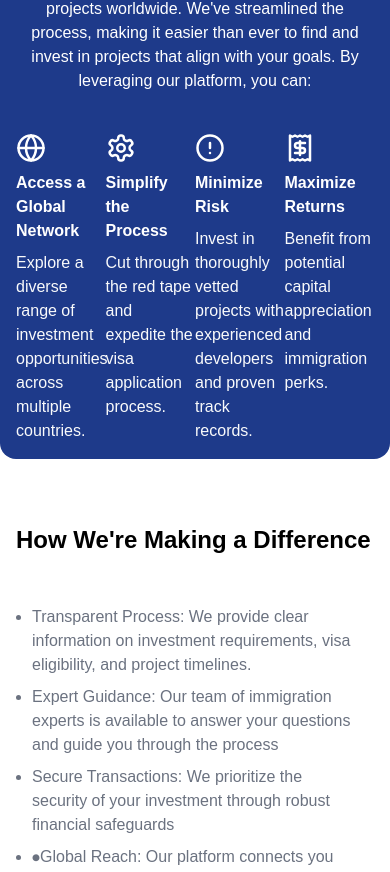
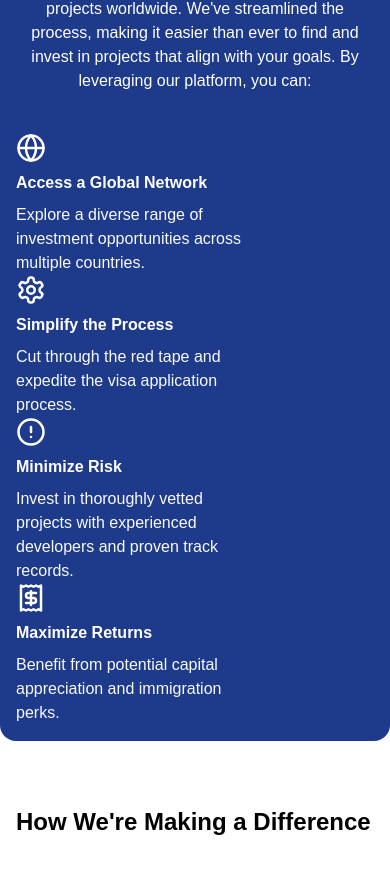
Before and after one commit to Practice-AZ400abc/podopen123, a Next.js app: page /OurStory in a window 390 px wide. Shown: the part 1797-2669 px from the top of the page. Built offline with nearby package versions, Linux system fonts and the light colour scheme; no server answers; a web font is replaced by a local one.

Commit message:
corrected grid

```diff
--- a/app/OurStory/page.jsx
+++ b/app/OurStory/page.jsx
@@ -65,7 +65,7 @@ const OurStory = () => {
           <p className='text-center text-white max-w-[600px]'>LookVisa.com is revolutionizing the way immigrant investors connect with suitable investment projects worldwide. We've streamlined the process, making it easier than ever to find and invest in projects that align with your goals. By leveraging our platform, you can:</p>
         </div>
 
-        <div className='grid grid-cols-4 w-full place-content-evenly md:ml-20'>
+        <div className='grid grid-cols-1 md:grid-cols-4 w-full place-content-evenly md:ml-20'>
           <div className='flex flex-col gap-2 max-w-[240px]' >
             <Globe size={30} className='text-white' />
             <h1 className='text-white font-bold'>Access a Global Network</h1>
```
